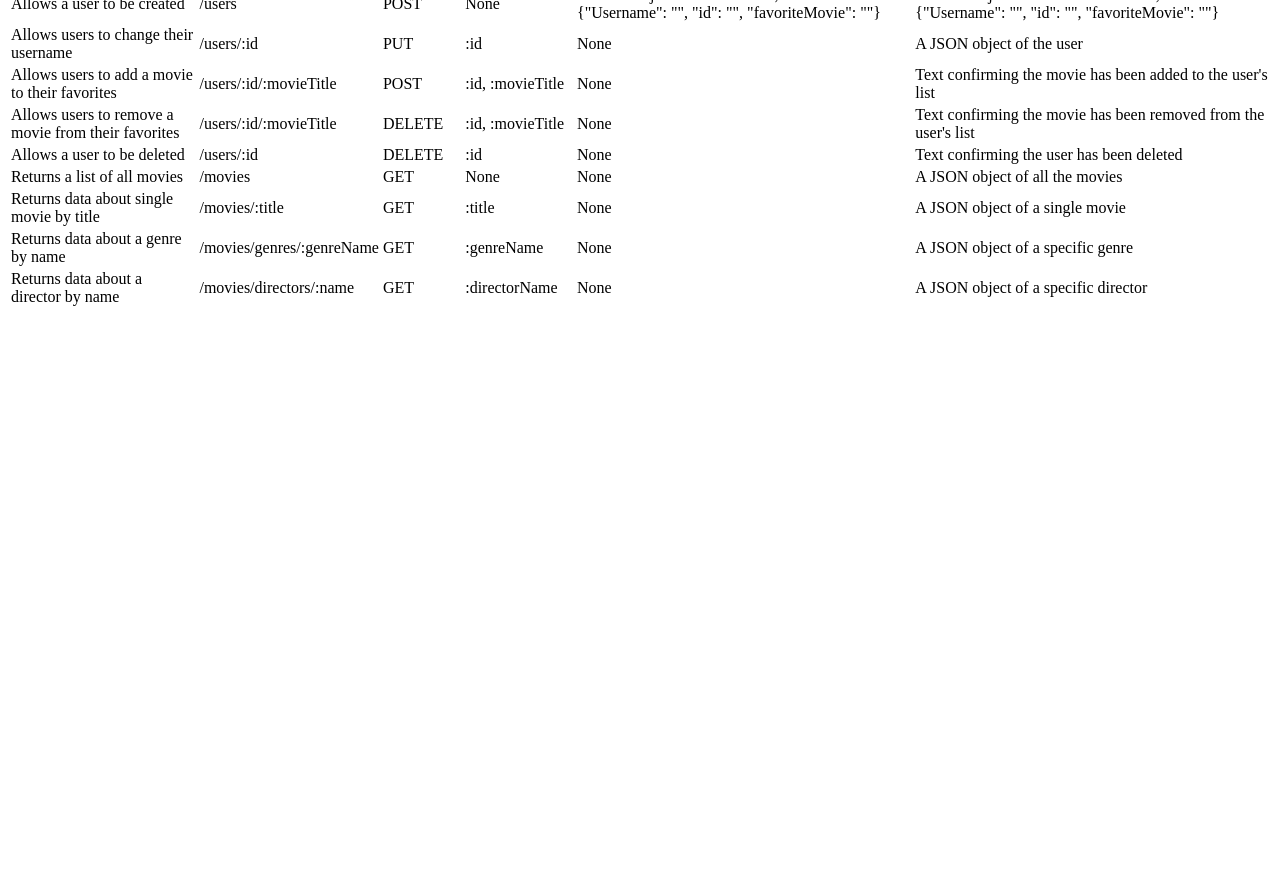
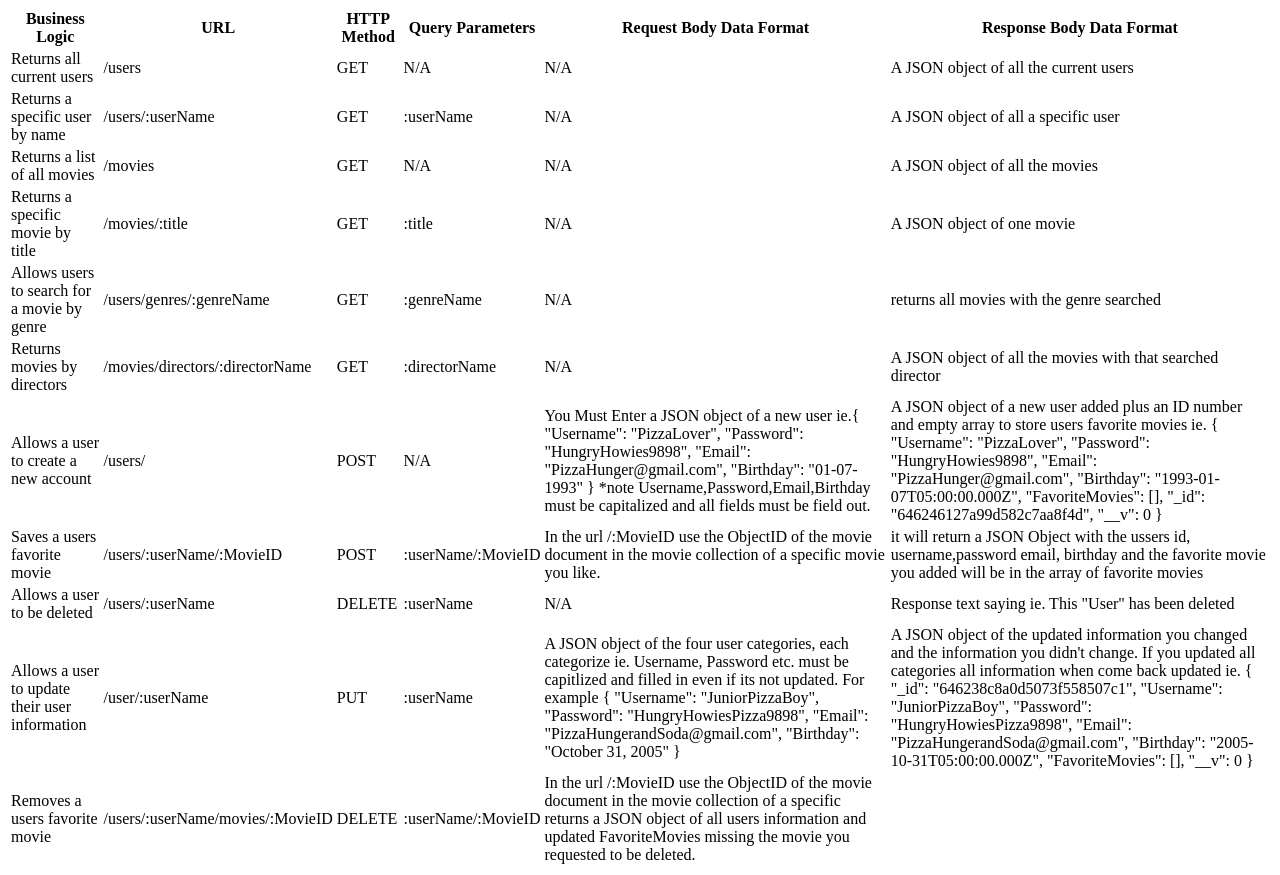
Before and after one commit to rbkh17willis/movie_api, a website: page public/documentation.html in a window 1280 px wide. Shown: the part 125-1000 px from the top of the page. Before the commit the page ends 800 px from the top, so only its background shows below. Drawn offline with Linux system fonts and the light colour scheme.

```diff
--- a/public/documentation.html
+++ b/public/documentation.html
@@ -10,6 +10,7 @@
             and directors, and let you save your favorite movies to your account.
         </p>
 
+        <h1>How To Use This API</h1>
         <table>
           <thead>
             <tr>
@@ -24,84 +25,135 @@
 
           <tbody>
             <tr>
-                <td>Allows a user to be created</td>
+              <td>Returns all current users</td>
               <td>/users</td>
-                <td>POST</td>
-                <td>None</td>
-                <td>A JSON object of the new user, structured like: {"Username": "", "id": "", "favoriteMovie": ""}</td>
-                <td>A JSON object of the new user added, structured like: {"Username": "", "id": "", "favoriteMovie": ""}</td>
+              <td>GET</td>
+              <td>N/A</td>
+              <td>N/A</td>
+              <td>A JSON object of all the current users</td>
             </tr>
 
             <tr>
-                <td>Allows users to change their username</td>
-                <td>/users/:id</td>
-                <td>PUT</td>
-                <td>:id</td>
-                <td>None</td>
-                <td>A JSON object of the user</td>
-              </tr>
-
-              <tr>
-                <td>Allows users to add a movie to their favorites</td>
-                <td>/users/:id/:movieTitle</td>
-                <td>POST</td>
-                <td>:id, :movieTitle</td>
-                <td>None</td>
-                <td>Text confirming the movie has been added to the user's list</td>
-              </tr>
-
-              <tr>
-                <td>Allows users to remove a movie from their favorites</td>
-                <td>/users/:id/:movieTitle</td>
-                <td>DELETE</td>
-                <td>:id, :movieTitle</td>
-                <td>None</td>
-                <td>Text confirming the movie has been removed from the user's list</td>
-              </tr>
-
-              <tr>
-                <td>Allows a user to be deleted</td>
-                <td>/users/:id</td>
-                <td>DELETE</td>
-                <td>:id</td>
-                <td>None</td>
-                <td>Text confirming the user has been deleted</td>
+              <td>Returns a specific user by name</td>
+              <td>/users/:userName</td>
+              <td>GET</td>
+              <td>:userName</td>
+              <td>N/A</td>
+              <td>A JSON object of all a specific user</td>
             </tr>
 
             <tr>
               <td>Returns a list of all movies</td>
               <td>/movies</td>
               <td>GET</td>
-                <td>None</td>
-                <td>None</td>
+              <td>N/A</td>
+              <td>N/A</td>
               <td>A JSON object of all the movies</td>
             </tr>
 
             <tr>
-                <td>Returns data about single movie by title</td>
+              <td>Returns a specific movie by title</td>
               <td>/movies/:title</td>
               <td>GET</td>
               <td>:title</td>
-                <td>None</td>
-                <td>A JSON object of a single movie</td>
+              <td>N/A</td>
+              <td>A JSON object of one movie</td>
             </tr>
 
             <tr>
-                <td>Returns data about a genre by name</td>
-                <td>/movies/genres/:genreName</td>
+              <td>Allows users to search for a movie by genre</td>
+              <td>/users/genres/:genreName</td>
               <td>GET</td>
               <td>:genreName</td>
-                <td>None</td>
-                <td>A JSON object of a specific genre</td>
+              <td>N/A</td>
+              <td>returns all movies with the genre searched</td>
             </tr>
 
             <tr>
-                <td>Returns data about a director by name</td>
-                <td>/movies/directors/:name</td>
+              <td>Returns movies by directors</td>
+              <td>/movies/directors/:directorName</td>
               <td>GET</td>
               <td>:directorName</td>
-                <td>None</td>
-                <td>A JSON object of a specific director</td>
+              <td>N/A</td>
+              <td>A JSON object of all the movies with that searched director</td>
+            </tr>
+
+            <tr>
+              <td>Allows a user to create a new account</td>
+              <td>/users/</td>
+              <td>POST</td>
+              <td>N/A</td>
+              <td>You Must Enter a JSON object of a new user ie.{
+                "Username": "PizzaLover",
+                "Password": "HungryHowies9898",
+                "Email": "PizzaHunger@gmail.com",
+                "Birthday": "01-07-1993"
+                } *note Username,Password,Email,Birthday must be capitalized and all fields must be field out. </td>
+              <td>A JSON object of a new user added plus an ID number and empty array to store users favorite movies
+                ie. {
+                "Username": "PizzaLover",
+                "Password": "HungryHowies9898",
+                "Email": "PizzaHunger@gmail.com",
+                "Birthday": "1993-01-07T05:00:00.000Z",
+                "FavoriteMovies": [],
+                "_id": "646246127a99d582c7aa8f4d",
+                "__v": 0
+                }</td>
+            </tr>
+
+            <tr>
+              <td>Saves a users favorite movie</td>
+              <td>/users/:userName/:MovieID</td>
+              <td>POST</td>
+              <td>:userName/:MovieID</td>
+              <td>In the url /:MovieID use the ObjectID of the movie document in the movie collection of a specific
+                movie you like.</td>
+              <td>it will return a JSON Object with the ussers id, username,password email, birthday and the favorite
+                movie you added will be in the array of favorite movies </td>
+            </tr>
+
+            <tr>
+              <td>Allows a user to be deleted</td>
+              <td>/users/:userName</td>
+              <td>DELETE</td>
+              <td>:userName</td>
+              <td>N/A</td>
+              <td>Response text saying ie. This "User" has been deleted </td>
+            </tr>
+
+            <tr>
+              <td>Allows a user to update their user information</td>
+              <td>/user/:userName</td>
+              <td>PUT</td>
+              <td>:userName</td>
+              <td>A JSON object of the four user categories, each categorize ie. Username, Password etc. must be
+                capitlized and filled in even if its not updated. For example {
+                "Username": "JuniorPizzaBoy",
+                "Password": "HungryHowiesPizza9898",
+                "Email": "PizzaHungerandSoda@gmail.com",
+                "Birthday": "October 31, 2005"
+                }
+              </td>
+              <td>A JSON object of the updated information you changed and the information you didn't change. If you
+                updated all categories all information when come back updated ie. {
+                "_id": "646238c8a0d5073f558507c1",
+                "Username": "JuniorPizzaBoy",
+                "Password": "HungryHowiesPizza9898",
+                "Email": "PizzaHungerandSoda@gmail.com",
+                "Birthday": "2005-10-31T05:00:00.000Z",
+                "FavoriteMovies": [],
+                "__v": 0
+                } </td>
+            </tr>
+
+            <tr>
+              <td>Removes a users favorite movie</td>
+              <td>/users/:userName/movies/:MovieID</td>
+              <td>DELETE</td>
+              <td>:userName/:MovieID</td>
+              <td>In the url /:MovieID use the ObjectID of the movie document in the movie collection of a specific
+                returns a JSON object of all users information and updated FavoriteMovies missing the movie you
+                requested to be deleted.</td>
             </tr>
           </tbody>
         </table>
```
Also changed, not shown: index.js (+30 -29 lines), log.txt (+35 -0 lines), models.js (+4 -4 lines). Lines whose indentation alone changed are shown as unchanged.
